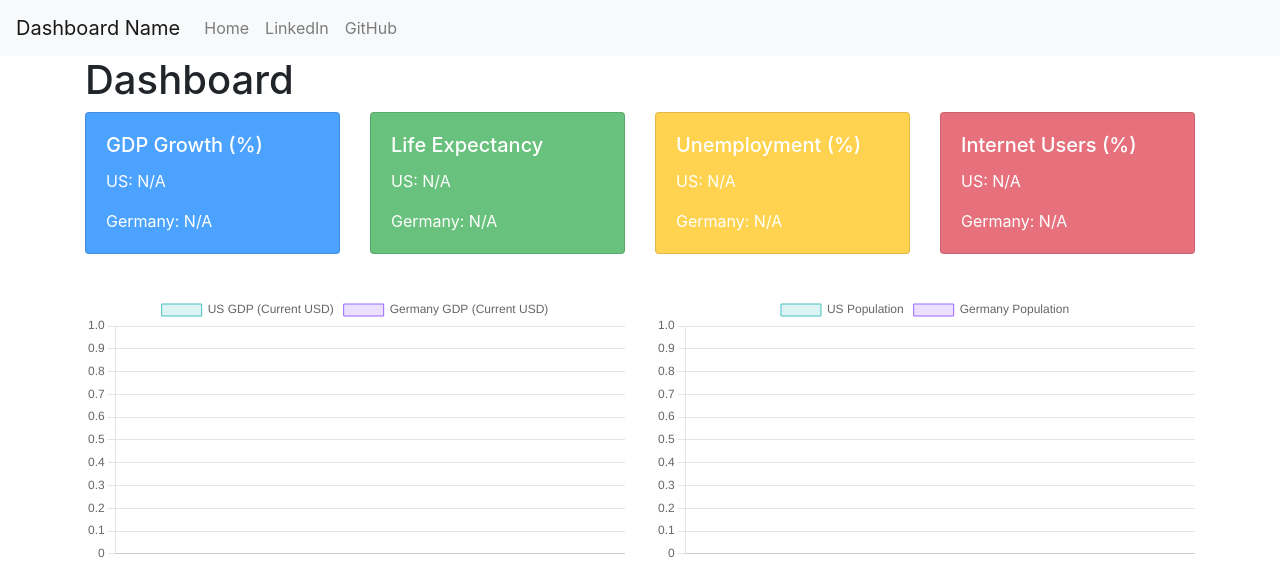
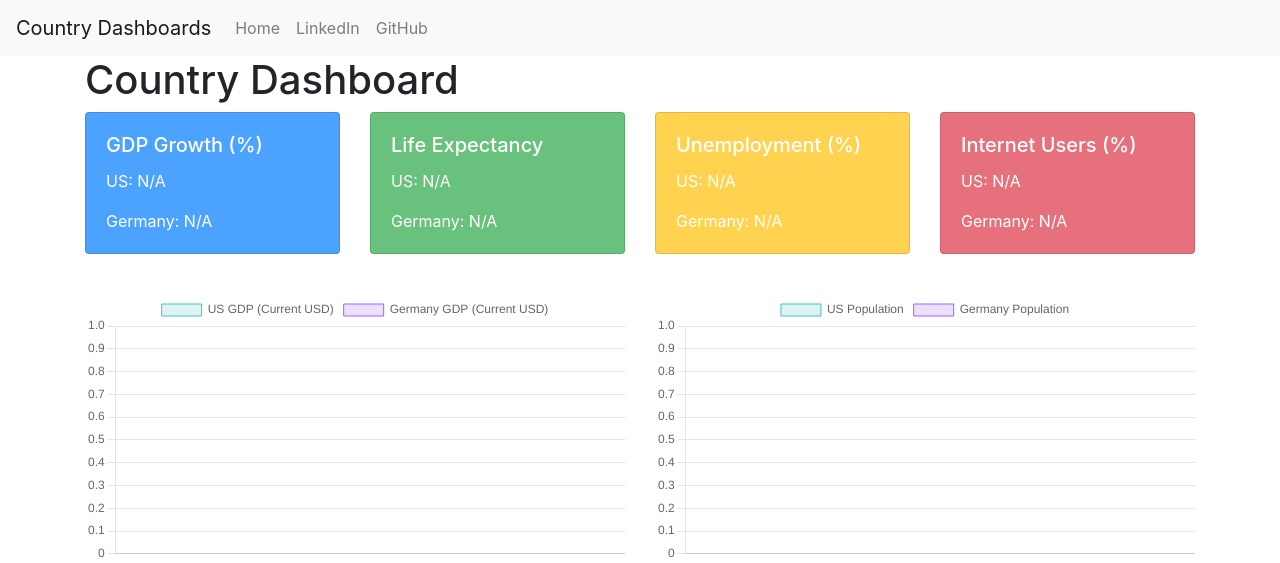
Before and after one commit to NikoHems/worldbank_dashboard, a Flask app: page / in a window 1280 px wide. Shown: the top 563 px of the page. Run offline with Flask 3, Linux system fonts and the light colour scheme; data that the repository does not hold is empty; some libraries are stand-ins or nearby versions.

Commit message:
Fix titles

```diff
--- a/app/templates/dashboard.html
+++ b/app/templates/dashboard.html
@@ -1,6 +1,6 @@
 {% extends "layout.html" %}
 {% block content %}
-<h1>Dashboard</h1>
+<h1>Country Dashboard</h1>
 <div class="row mb-4">
     {% set colors = ['rgba(0, 123, 255, 0.7)', 'rgba(40, 167, 69, 0.7)', 'rgba(255, 193, 7, 0.7)', 'rgba(220, 53, 69, 0.7)'] %}
     {% for index, (name, values) in enumerated_numbers %}
--- a/app/templates/layout.html
+++ b/app/templates/layout.html
@@ -9,7 +9,7 @@
 </head>
 <body>
     <nav class="navbar navbar-expand-lg navbar-light bg-light">
-        <a class="navbar-brand" href="{{ url_for('main.dashboard') }}">Dashboard Name</a>
+        <a class="navbar-brand" href="{{ url_for('main.dashboard') }}">Country Dashboards</a>
         <button class="navbar-toggler" type="button" data-toggle="collapse" data-target="#navbarNav" aria-controls="navbarNav" aria-expanded="false" aria-label="Toggle navigation">
             <span class="navbar-toggler-icon"></span>
         </button>
```
